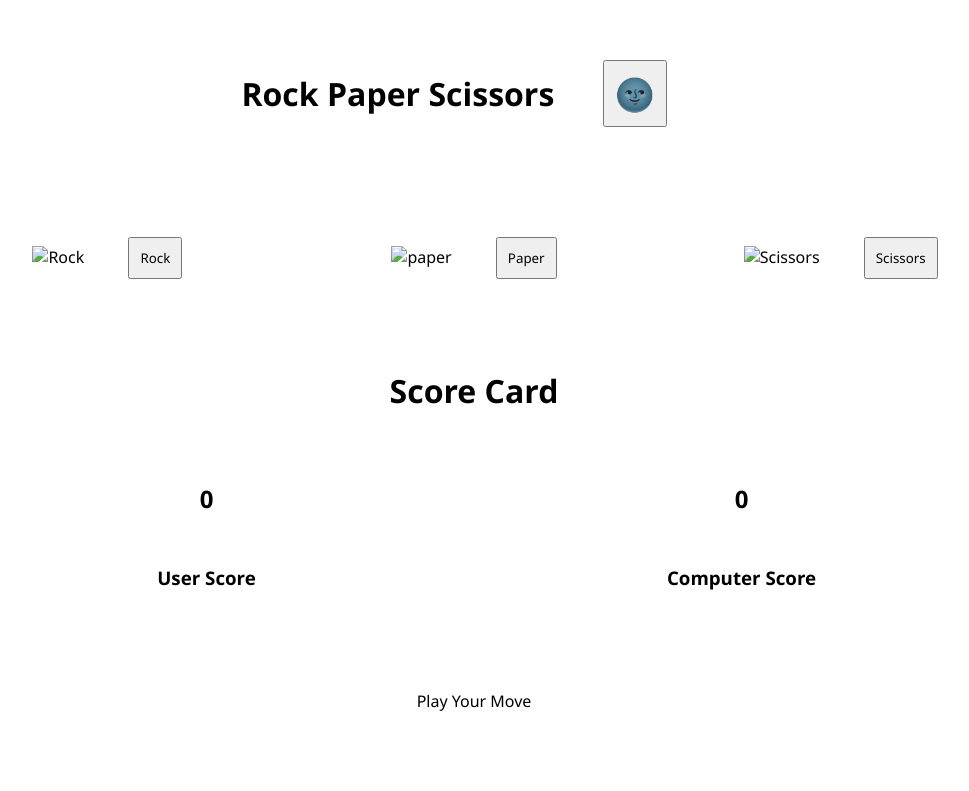
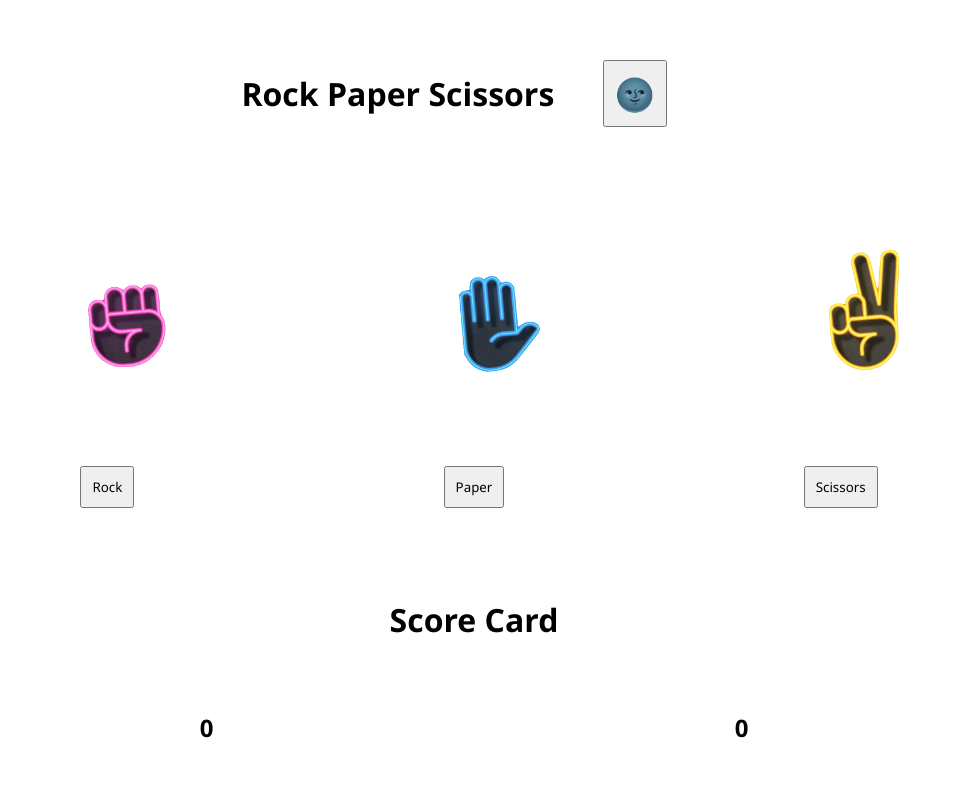
Before and after one commit to vamsi2628/rockPaperGame, a plain HTML site: page index.html in a window 1280 px wide. Shown: the top 791 px of the page, without its empty margins (166-1135 px from the left). Drawn offline with Linux system fonts and the light colour scheme; the site is published under a folder, as on GitHub Pages, so addresses that start at the root find nothing.

Commit message:
first commit

```diff
--- a/index.html
+++ b/index.html
@@ -15,19 +15,19 @@
 
     <div class="gestures">
       <div class="gestures-items">
-        <img src="/images/Rock.gif" alt="Rock" width="100%" />
+        <img src="./images/Rock.gif" alt="Rock" width="100%" />
         <button class="choice" id="Rock" onclick="handleClick('Rock')">
           Rock
         </button>
       </div>
       <div class="gestures-items">
-        <img src="/images/Paper.gif" alt="paper" width="100%" />
+        <img src="./images/Paper.gif" alt="paper" width="100%" />
         <button class="choice" id="Paper" onclick="handleClick('Paper')">
           Paper
         </button>
       </div>
       <div class="gestures-items">
-        <img src="/images/Scissors.gif" alt="Scissors" width="100%" />
+        <img src="./images/Scissors.gif" alt="Scissors" width="100%" />
         <button class="choice" id="Scissors" onclick="handleClick('Scissors')">
           Scissors
         </button>
```
